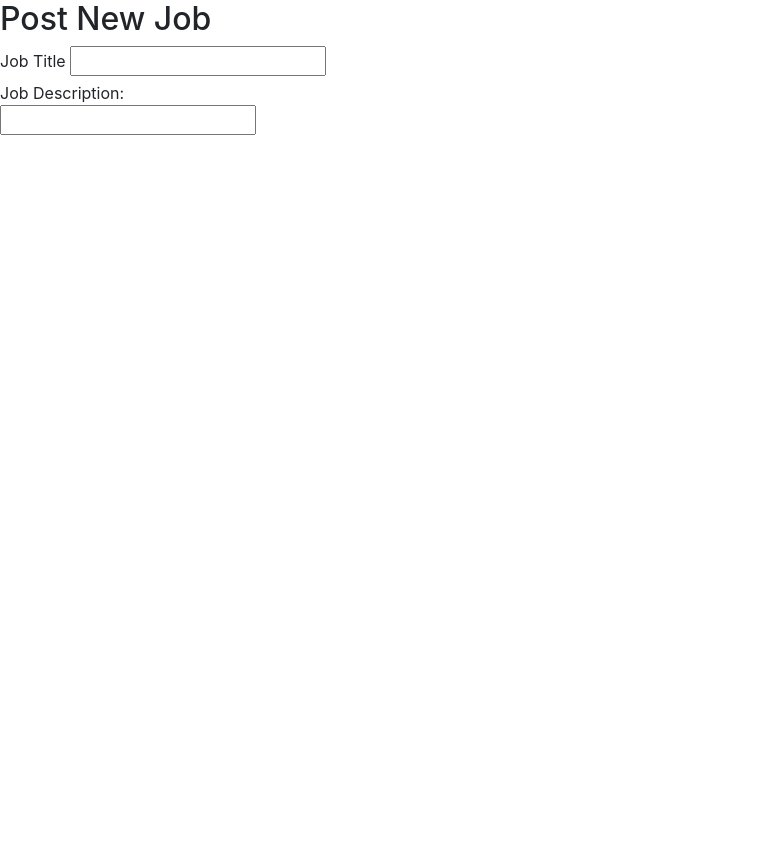
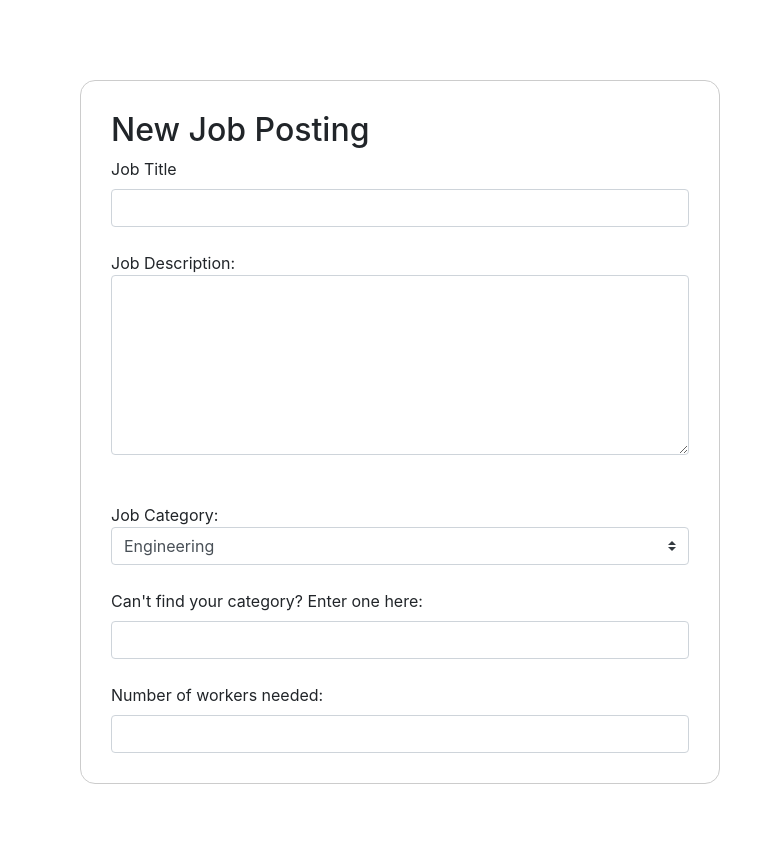
Before and after one commit to batoulyehia/COMP353-SUMMER2020, a PHP site: page /new-job.php in a window 1280 px wide. Shown: the whole page, without its empty margins (0-783 px from the left). Before the commit the page ends 135 px from the top, so only its background shows below. Run offline with PHP 8.4, Linux system fonts and the light colour scheme; some libraries are stand-ins or nearby versions.

Commit message:
Created template for the new job page

```diff
--- a/employer/new-job.php
+++ b/employer/new-job.php
@@ -4,14 +4,29 @@
         <link rel="stylesheet" href="../includes/bootstrap/css/bootstrap.min.css" />
     </head>
     <body>
-        <h2>Post New Job</h2>
         <div>
-            <form>
-                <label for="jobTitle">Job Title</label>
-                <input type="text" id="jobTitle" name="jobTitle"/>
-                <div>Job Description:</div>
-                <input type="textarea" id="jobDescription" name="jobDescription" />
-            </form>
+            <div class="form-group" style="max-width: 50vw; padding: 30px; border: 1px solid #ccc; border-radius: 15px; margin: 10vh" >
+                <h2>New Job Posting</h2>
+                <form>
+                    <label for="jobTitle">Job Title</label>
+                    <input type="text" id="jobTitle" name="jobTitle" class="form-control"/> <br>
+                    <div>Job Description:</div>
+                    <textarea class="form-control" id="jobDescription" name="jobDescription" rows="3" style="height: 180px;" ></textarea> <br><br>
+                    <div>Job Category:
+                        <select class="browser-default custom-select">
+                            <option selected>Engineering</option>
+                            <option value="1">Finance</option>
+                            <option value="2">Accounting</option>
+                            <option value="3">Design</option>
+                        </select>
+                    </div>
+                    <br>
+                    <label for="newCategory">Can't find your category? Enter one here: </label>
+                    <input type="text" id="newCategory" name="newCategory" class="form-control" /> <br>
+                    <label for="numWorkers">Number of workers needed:</label>
+                    <input type="number" id="numWorkers" name="numWorkers" min="1" class="form-control" />
+                </form>
+            </div>
         </div>
     </body>
 </html>
```
